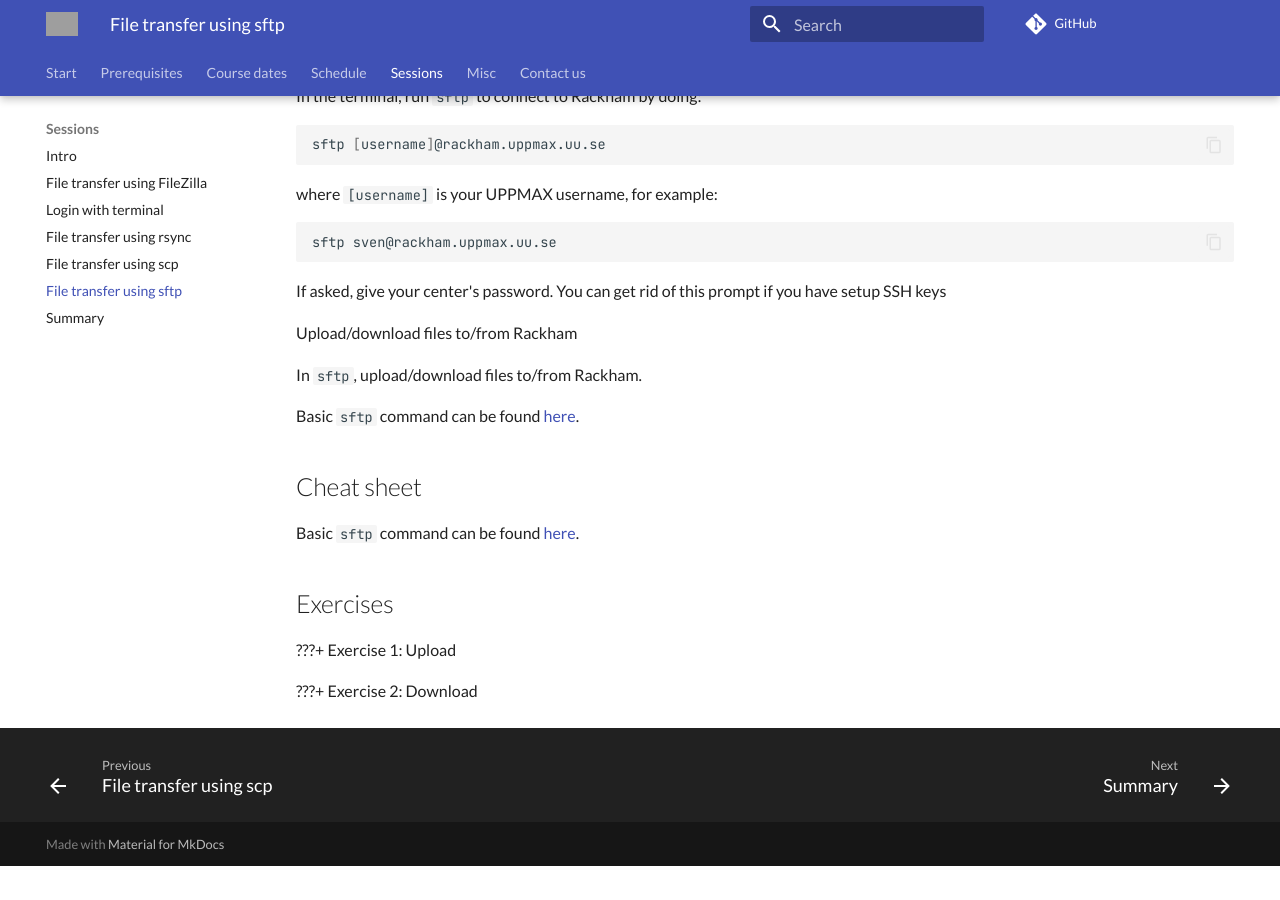
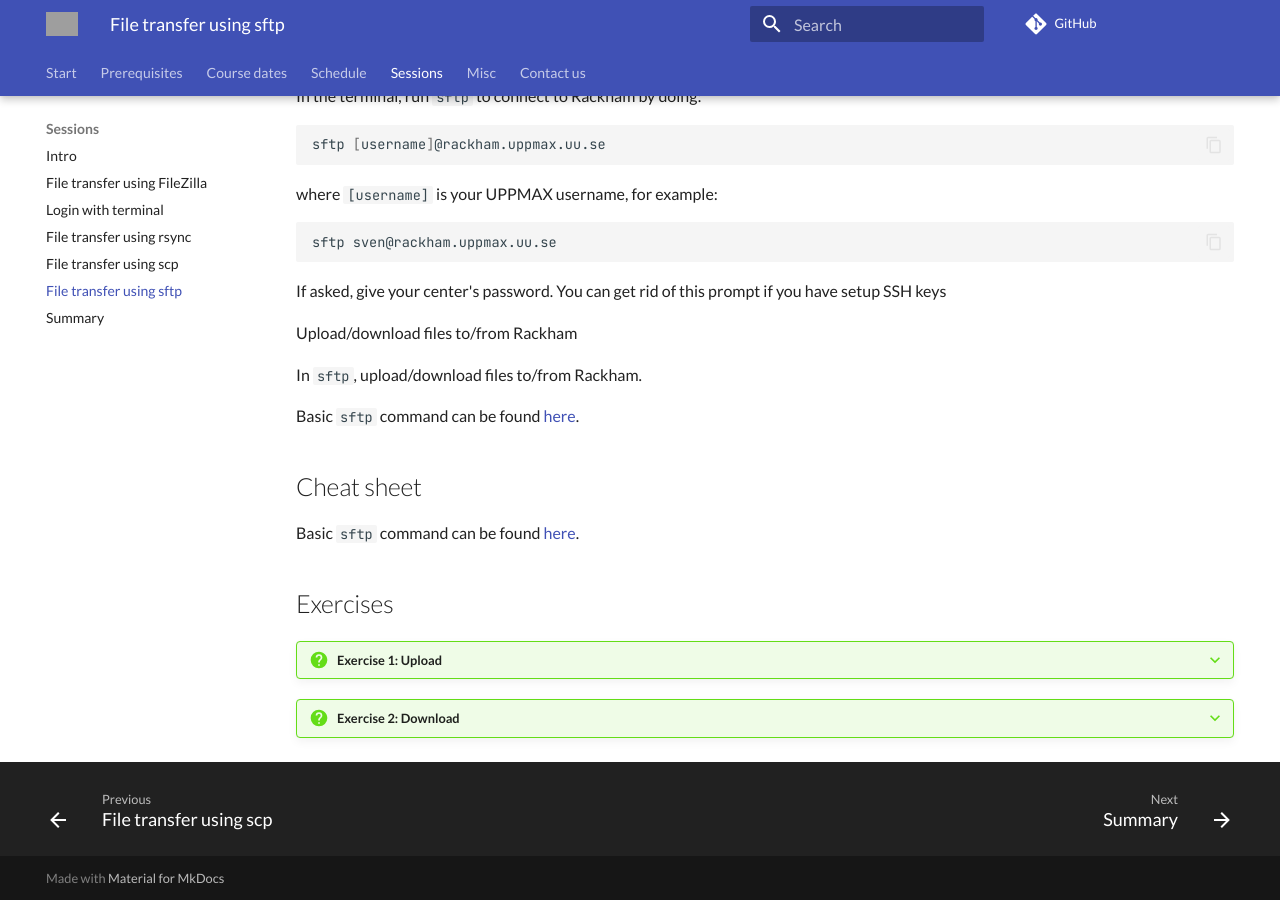
Before and after one commit to UPPMAX/naiss_file_transfer_course, an MkDocs documentation site: the page built from docs/sessions/sftp/README.md, in a window 1280 px wide and 900 px high, scrolled down 888 px. Built offline with MkDocs 1.6.1 and Material for MkDocs 9.7.7, drawn with Linux system fonts in a browser that asks for light colours; comment, search, counter and statistics services are not loaded; before the commit the page ends 1754 px from its top, so only the background shows below that; part of the change alters nothing that is shown; grey boxes are pictures that could not be loaded.

```diff
--- a/docs/sessions/sftp/README.md
+++ b/docs/sessions/sftp/README.md
@@ -75,6 +75,6 @@ Basic `sftp` command can be found [here](https://github.com/UPPMAX/UPPMAX-docume
 
 ## Exercises
 
-???+ Exercise 1: Upload
+???+ question "Exercise 1: Upload"
 
-???+ Exercise 2: Download
+???+ question "Exercise 2: Download"
```
